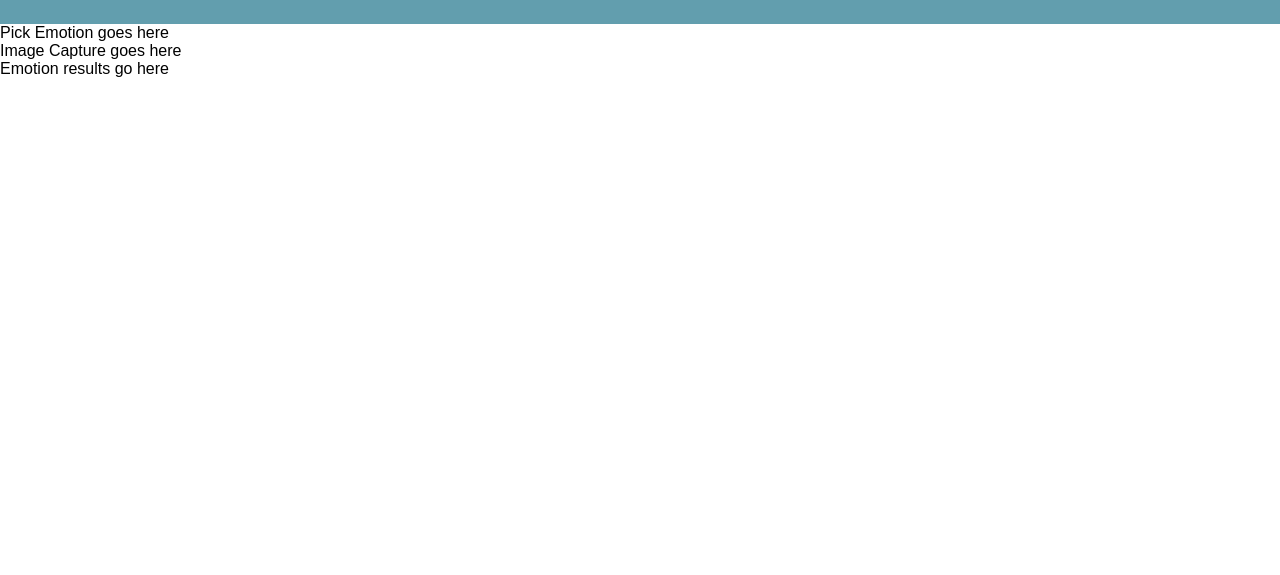
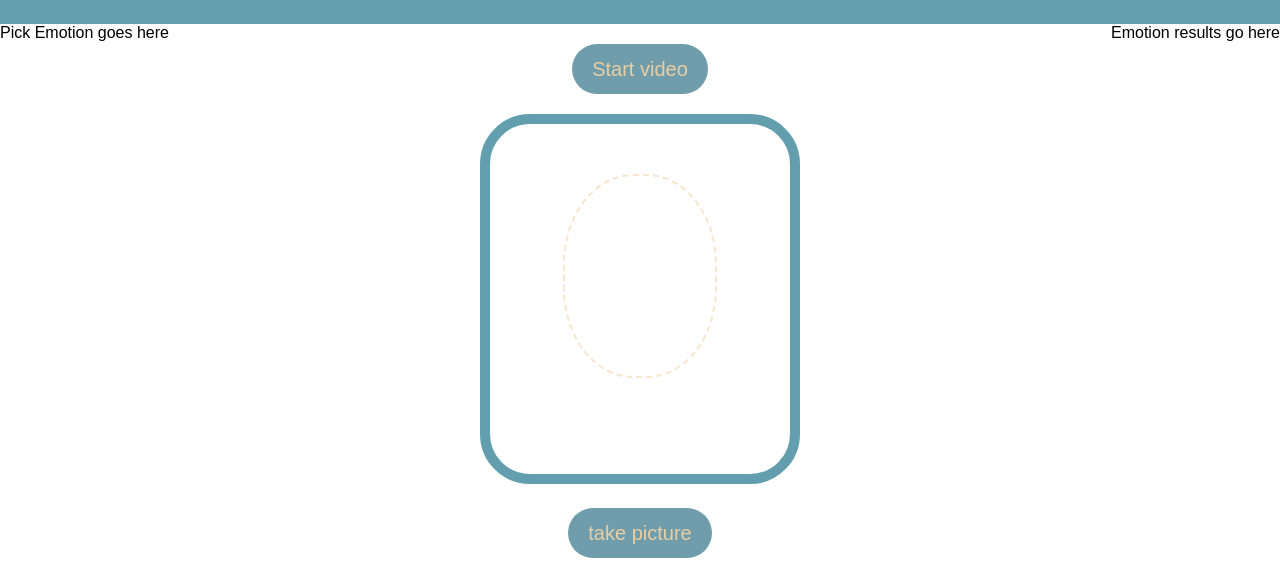
Before and after one commit to letakeane/emotican, a React app: page / in a window 1280 px wide. Shown: the part 149-724 px from the top of the page. Built offline with nearby package versions, Linux system fonts and the light colour scheme; a web font is replaced by a local one.

Commit message:
Hook up webcam, stream to video element, capture image to canvas

```diff
--- a/src/App/App.css
+++ b/src/App/App.css
@@ -3,9 +3,27 @@ article {
   display: block;
 }
 
+/*GLOBAL*/
+.hidden {
+  display: none;
+}
+
+button {
+  font-family: 'Overpass Mono', sans-serif;
+  font-size: 20px;
+  display: block;
+  margin: 20px auto;
+  border: none;
+  border-radius: 25px;
+  background-color: rgba(111, 157, 172, 1);
+  color: rgba(234, 206, 162, 1);
+  height: 50px;
+  padding: 0 20px;
+}
+
+/*APP*/
 .App {
   text-align: center;
-  font-family:
 }
 
 a {
@@ -61,3 +79,38 @@ li:hover a {
   font-weight: 700;
   border-bottom: 4px solid rgba(237, 205, 156, 1);
 }
+
+
+/*PLAY*/
+.play {
+  display: flex;
+  justify-content: space-between;
+}
+
+
+/*IMAGE CAPTURE*/
+.image-capture {
+  text-align: center;
+  position: relative;
+}
+
+video {
+  border: 10px solid #629EAE;
+  border-radius: 50px;
+  object-fit: cover;
+  -webkit-transform: scaleX(-1);
+  transform: scaleX(-1);
+}
+
+.face-oval {
+  width: 150px;
+  height: 200px;
+  border: 2px dashed rgba(237, 205, 156, 0.5);
+  -moz-border-radius: 70px / 90px;
+	-webkit-border-radius: 70px / 90px;
+	border-radius: 70px / 90px;
+  position: absolute;
+  top: 150px;
+  left: 50%;
+  transform: translateX(-50%);
+}
--- a/src/App/App.js
+++ b/src/App/App.js
@@ -2,7 +2,7 @@ import React, { Component } from 'react';
 import { BrowserRouter as Router, Route, Link } from 'react-router-dom';
 import { NavBar } from '../NavBar/NavBar';
 import { Instructions } from '../Instructions/Instructions';
-import { Play } from '../Play/Play';
+import Play from '../Play/Play';
 import { Learn } from '../Learn/Learn';
 import logoO from '../images/logo-o.png';
 import './App.css';
--- a/src/ImageCapture/ImageCapture.js
+++ b/src/ImageCapture/ImageCapture.js
@@ -1,7 +1,73 @@
-import React from 'react';
+import React, { Component } from 'react';
 
-export const ImageCapture = () => {
-  return (
-    <div>Image Capture goes here</div>
-  )
+export default class ImageCapture extends Component {
+  constructor(props) {
+    super()
+    this.state = {
+      constraints: { audio: false, video: { width: 300, height: 350, facingMode: 'user' } }
+    }
+  }
+
+  beginImageCapture() {
+    navigator.mediaDevices.getUserMedia(this.state.constraints)
+    .then((mediaStream) => {
+      const video = document.querySelector('video');
+      video.srcObject = mediaStream;
+      video.onloadedmetadata = (e) => {
+        video.play();
+      };
+    })
+    .catch((error) => {
+      console.log('Problem capturing image: ', error)
+    });
+  }
+
+  endImageCapture() {
+console.log('trying to stop video');
+    const video = document.querySelector('video');
+    video.pause();
+  }
+
+  takeSnapshot(video, ctx, canvas) {
+    if (video) {
+      ctx.drawImage(video, 350, 20, 600, 700, 0, 0, 300, 350);
+      this.endImageCapture(video);
+      canvas.toBlob((blob) => {
+          let newImg = document.createElement('img'),
+          url = URL.createObjectURL(blob);
+
+          newImg.onload = () =>{
+              URL.revokeObjectURL(url);
+            };
+
+            newImg.src = url;
+            document.body.appendChild(newImg);
+        })
+        const faceURL = document.querySelector('img').src;
+        console.log(faceURL);
+      // this.props.analyzeEmotions(faceURL);
+    }
+  }
+
+  captureImage() {
+    const video = document.querySelector('video');
+    const canvas = document.querySelector('canvas');
+    const ctx = canvas.getContext('2d');
+    this.takeSnapshot(video, ctx, canvas);
+  }
+
+  render() {
+    return (
+      <article className='image-capture'>
+        <button onClick={() => this.beginImageCapture()}>Start video</button>
+        <video autoPlay muted='true' height='350px' width='300px'></video>
+        <div className='face-oval'></div>
+        <button className='take-picture'
+                onClick={() => this.captureImage()}>
+          take picture
+        </button>
+        <canvas height='350px' width='300px'></canvas>
+      </article>
+    )
+  }
 }
--- a/src/Play/Play.js
+++ b/src/Play/Play.js
@@ -1,16 +1,45 @@
-import React from 'react';
+import React, { Component } from 'react';
 import { PickEmotion } from '../PickEmotion/PickEmotion';
-import { ImageCapture } from '../ImageCapture/ImageCapture';
+import ImageCapture from '../ImageCapture/ImageCapture';
 import { EmotionResults } from '../EmotionResults/EmotionResults';
 
-export const Play = () => {
+export default class Play extends Component {
+  constructor() {
+    super()
+    this.state = {
+      emotions: {}
+    }
+  }
 
-  return (
-    <article className='play'>
-      <PickEmotion />
-      <ImageCapture />
-      <EmotionResults />
-    </article>
-  )
+  analyzeEmotions(faceURL) {
+    fetch('https://westus.api.cognitive.microsoft.com/emotion/v1.0/recognize', {
+        method: 'POST',
+        header: {
+            'Content-Type': 'application/json',
+            'Ocp-Apim-Subscription-Key': '3119bdf7116e4afebc7b8d910aa343d9'
+        },
+        body: `{'url': '${faceURL}'}`
+    })
+    .then((response) => {
+      console.log('success');
+      response.json();
+    })
+    .then((data) => {
+      const emotions = data.scores
+      this.setState({emotions: emotions})
+    })
+    .catch((error) => {
+      console.log('error retreiving emotion analysis: ', error);
+    });
+  }
 
+  render() {
+    return (
+      <article className='play'>
+        <PickEmotion />
+        <ImageCapture analyzeEmotions={this.analyzeEmotions.bind(this)} />
+        <EmotionResults />
+      </article>
+    )
+  }
 }
```
Also changed, not shown: src/Camera/Camera.js (added, +12 -0 lines), src/Photo/Photo.js (added, +12 -0 lines), src/Camera/Camera.test.js (added), src/Photo/Photo.test.js (added).
